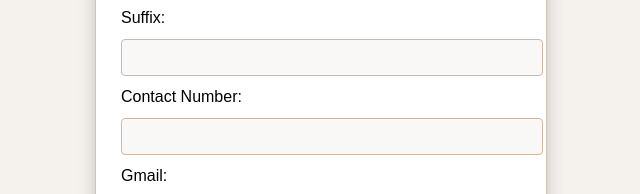
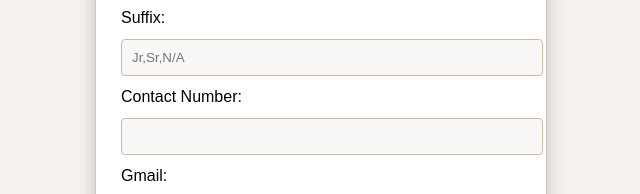
Before and after one commit to Karl-profile06/Registration-forn-by-Karl, a plain HTML site: page Index.html in a window 1280 px wide. Shown: the part 293-487 px from the top of the page, 319-959 px from the left. Drawn offline with Linux system fonts and the light colour scheme.

Commit message:
Update Index.html

```diff
--- a/Index.html
+++ b/Index.html
@@ -22,7 +22,7 @@
       <input type="text" id="lastName" name="lastName" required>
 
       <label for="suffix">Suffix:</label>
-      <input type="text" id="suffix" name="suffix">
+      <input type="text" id="suffix" name="suffix" placeholder="Jr,Sr,N/A">
 
       <label for="contact">Contact Number:</label>
       <input type="tel" id="contact" name="contact" required>
```
